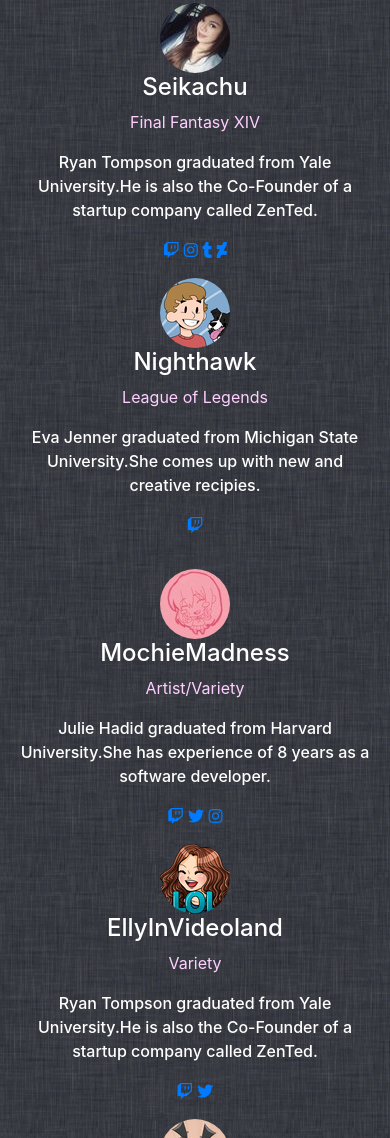
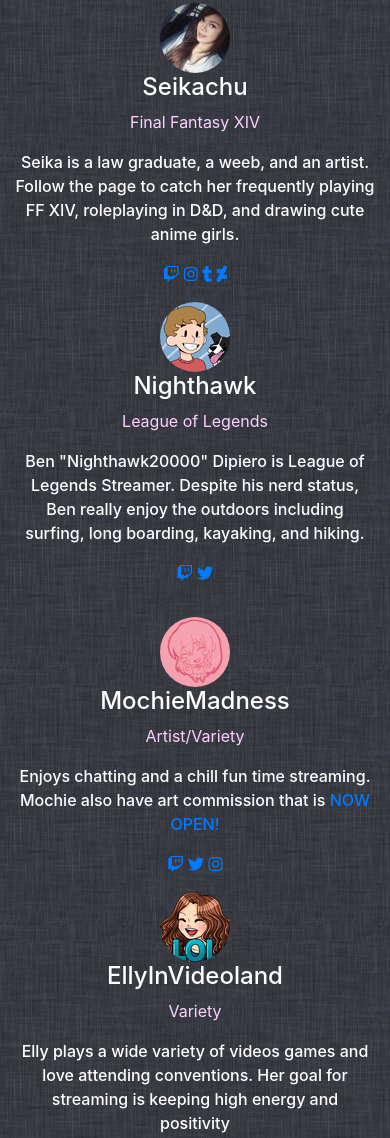
Before and after one commit to Malcmalc2/cremedelacreme, a plain HTML site: page index.html in a window 390 px wide. Shown: the part 783-1921 px from the top of the page. Drawn offline with nearby package versions, Linux system fonts and the light colour scheme.

Commit message:
Updated Streamer Descriptions and Mobile Friendly

```diff
--- a/index.html
+++ b/index.html
@@ -1,7 +1,6 @@
 <!DOCTYPE html>
 <html>
 <head>
-
     <!-- Bootstrap CSS from CDN -->
     <link rel="stylesheet" href="https://stackpath.bootstrapcdn.com/bootstrap/4.3.1/css/bootstrap.min.css" integrity="sha384-ggOyR0iXCbMQv3Xipma34MD+dH/1fQ784/j6cY/iJTQUOhcWr7x9JvoRxT2MZw1T" crossorigin="anonymous">
 
@@ -11,6 +10,9 @@
 
     <!-- My stylesheet-->
     <link rel="stylesheet" type="text/css" href="style.css">
+
+    <!-- Mobile Friendliness-->
+    <meta name="viewport" content="width=device-width, inistial scale=1">
 
 
 </head>
@@ -41,6 +43,8 @@
           <h3 class="title">Here are the Members!</h3>
           <div class="team">
             <div class="row">
+
+              <!-- Aroebe -->
               <div class="col-md-4">
                 <div class="team-player">
                   <img src="./img/aroebe.jpg" alt="Thumbnail Image" class="rounded-circle img-fluid img-raised">
@@ -55,12 +59,14 @@
                   </a>
                 </div>
               </div>
+
+              <!-- Seikachu -->
               <div class="col-md-4">
                 <div class="team-player">
                   <img src="./img/seika.jpg" alt="Thumbnail Image" class="rounded-circle img-fluid img-raised">
                   <h4 class="title">Seikachu</h4>
                   <p class="category">Final Fantasy XIV</p>
-                  <p class="description">Ryan Tompson graduated from Yale University.He is also the Co-Founder of a startup company called ZenTed.</p>
+                  <p class="description">Seika is a law graduate, a weeb, and an artist. Follow the page to catch her frequently playing FF XIV, roleplaying in D&D, and drawing cute anime girls.</p>
                   <a href="https://www.twitch.tv/seikachu">
                     <i class="fab fa-twitch"></i>
                   </a>
@@ -75,14 +81,18 @@
                   </a>
                 </div>
               </div>
+              <!-- Nighthawk -->
               <div class="col-md-4">
                 <div class="team-player">
                   <img src="./img/nighthawk.png" alt="Thumbnail Image" class="rounded-circle img-fluid img-raised">
                   <h4 class="title">Nighthawk</h4>
                   <p class="category">League of Legends</p>
-                  <p class="description">Eva Jenner graduated from Michigan State University.She comes up with new and creative recipies.</p>
+                  <p class="description">Ben "Nighthawk20000" Dipiero is League of Legends Streamer. Despite his nerd status, Ben really enjoy the outdoors including surfing, long boarding, kayaking, and hiking.</p>
                   <a href="https://www.twitch.tv/nighthawk20000">
                     <i class="fab fa-twitch"></i>
+                  </a>
+                  <a href="https://www.twitter.com/BenDiPiero">
+                    <i class="fab fa-twitter"></i>
                   </a>
                 </div>
               </div>
@@ -90,12 +100,13 @@
           </div>
           <div class="team">
             <div class="row">
+              <!-- MochieMadness-->
               <div class="col-md-4">
                 <div class="team-player">
                   <img src="./img/mochie.jpeg" alt="Thumbnail Image" class="rounded-circle img-fluid img-raised">
                   <h4 class="title">MochieMadness</h4>
                   <p class="category">Artist/Variety</p>
-                  <p class="description">Julie Hadid graduated from Harvard University.She has experience of 8 years as a software developer.</p>
+                  <p class="description">Enjoys chatting and a chill fun time streaming. Mochie also have art commission that is <a href="https://www.instagram.com/hermadnessmochie/?hl=en"> NOW OPEN!</a></p>
                   <a href="https://www.twitch.tv/MochieMadness">
                     <i class="fab fa-twitch"></i>
                   </a>
@@ -107,12 +118,13 @@
                   </a>
                 </div>
               </div>
+              <!-- EllyInVideoland-->
               <div class="col-md-4">
                 <div class="team-player">
                   <img src="./img/elly.png" alt="Thumbnail Image" class="rounded-circle img-fluid img-raised">
                   <h4 class="title">EllyInVideoland</h4>
                   <p class="category">Variety</p>
-                  <p class="description">Ryan Tompson graduated from Yale University.He is also the Co-Founder of a startup company called ZenTed. </p>
+                  <p class="description">Elly plays a wide variety of videos games and love attending conventions. Her goal for streaming is keeping high energy and positivity </p>
                   <a href="https://www.twitch.tv/ellyinvideoland">
                     <i class="fab fa-twitch"></i>
                   </a>
@@ -121,12 +133,13 @@
                   </a>
                 </div>
               </div>
+              <!-- Agentperry -->
               <div class="col-md-4">
                 <div class="team-player">
                   <img src="./img/agentperry.jpeg" alt="Thumbnail Image" class="rounded-circle img-fluid img-raised">
                   <h4 class="title">MrAgentPerry</h4>
                   <p class="category">Warframe & Dark Souls</p>
-                  <p class="description">Eva Jenner graduated from Michigan State University.She comes up with new and creative recipies. </p>
+                  <p class="description"> Perry is a huge fan of video games, music, and good times. He mostly stream Warframe and Dark Soulds, but play alot of other variety of games. </p>
                   <a href="https://www.twitch.tv/MrAgentPerry">
                     <i class="fab fa-twitch"></i>
                   </a>
@@ -137,6 +150,7 @@
               </div>
             </div>
         </div>
+        <!-- Creme Banner -->
         <h2 class="title">Check us out on <a href="https://www.twitch.tv/team/cremedelacreme">Twitch!</a></h2>
             <a href="https://www.twitch.tv/team/cremedelacreme">
               <img src="./img/creme2.png" alt="Creme Logo">
```
